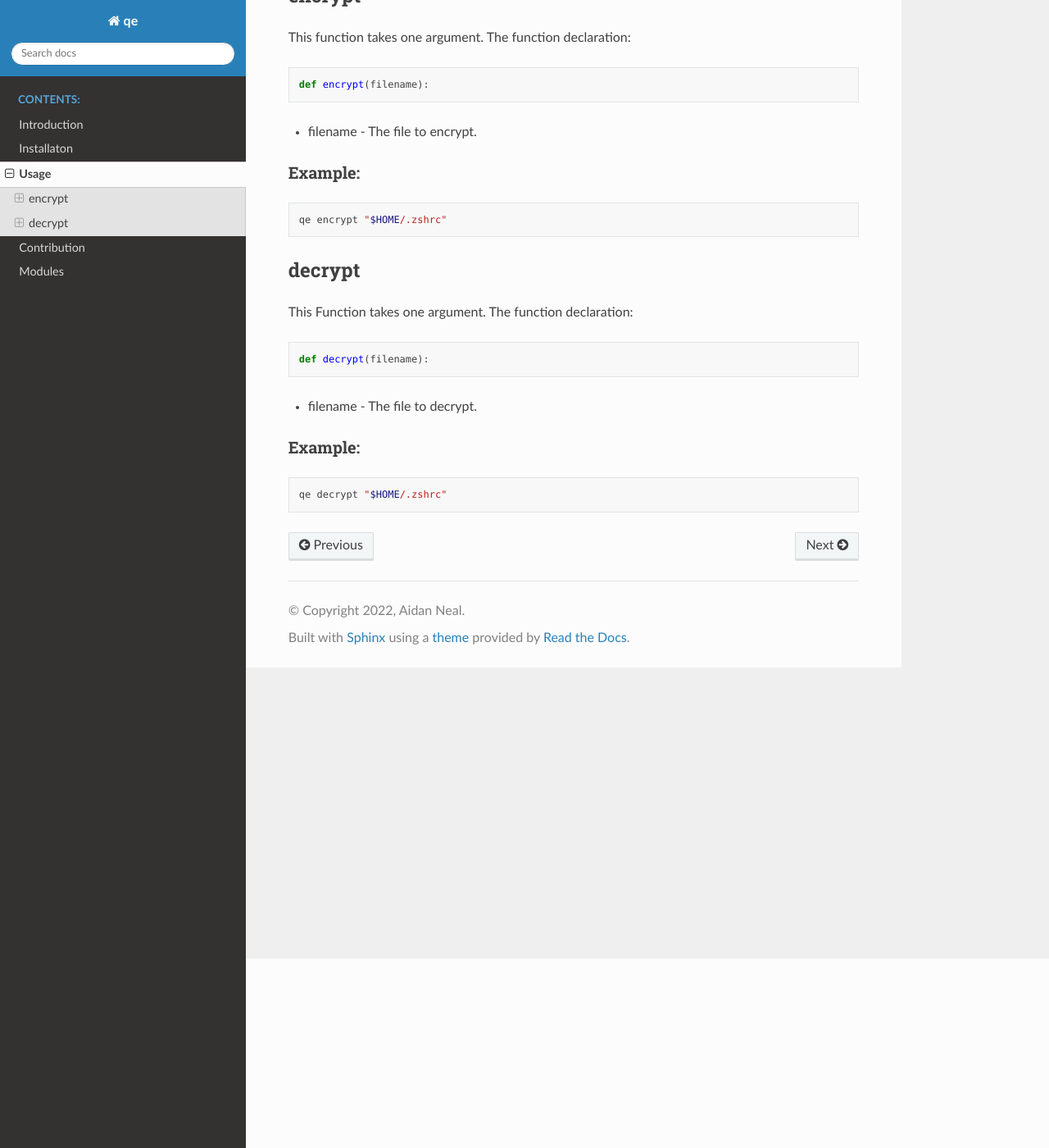
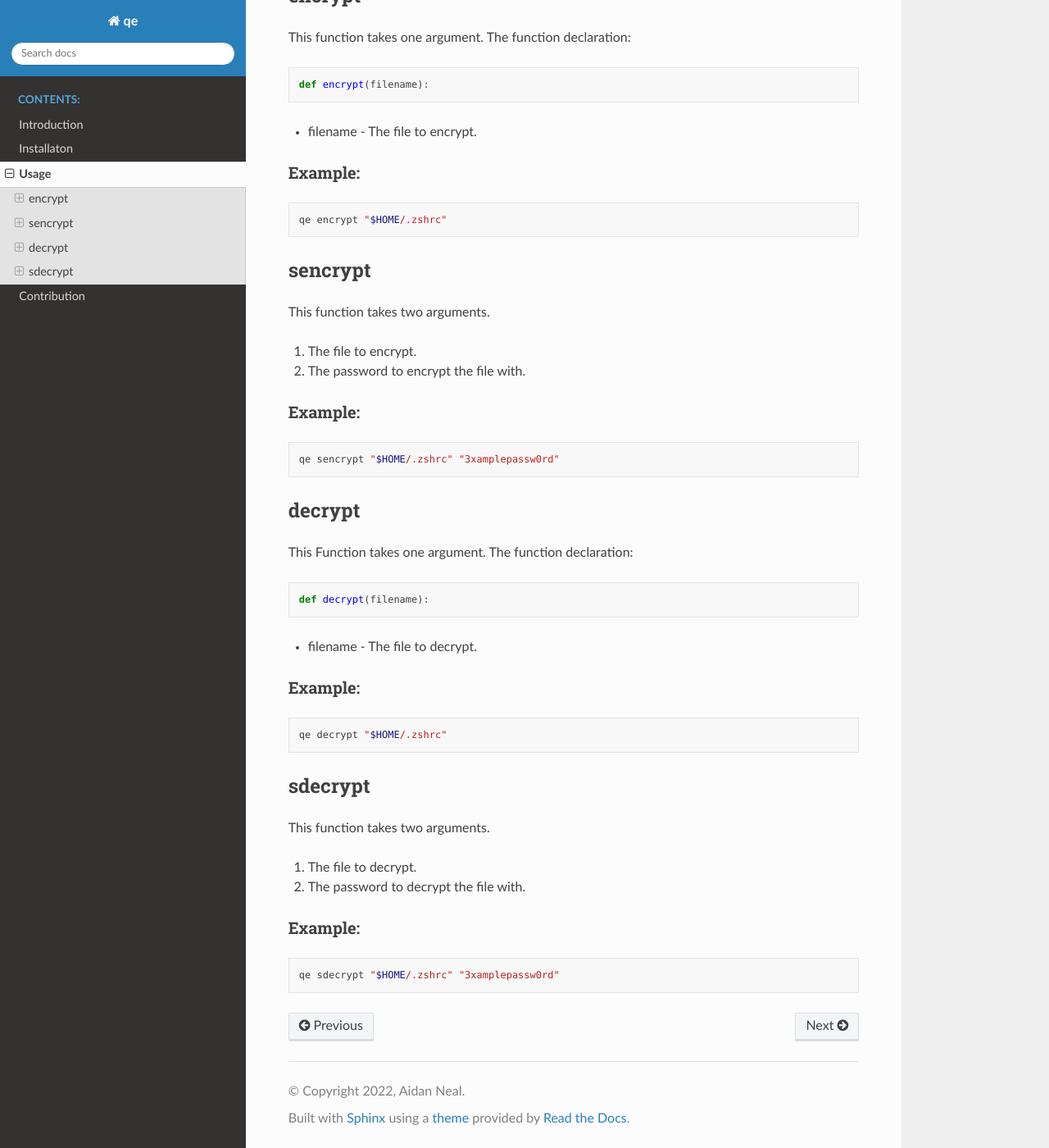
Before and after one commit to El-Wumbus/qe, a Sphinx documentation site: the page built from docs/usage.rst, in a window 1280 px wide and 1400 px high, scrolled down 231 px. Shown: the whole window at 82% size. Built offline with Sphinx 7.4.7 and the Read the Docs theme 2.0.0, drawn with Linux system fonts in a browser that asks for light colours; some of the changed text lies outside the part shown.

Commit message:
add functions to make the program scriptable

```diff
--- a/docs/index.rst
+++ b/docs/index.rst
@@ -14,7 +14,6 @@ qa's documentation!
    installation
    usage
    contribution
-   modules
 
 .. Indices and tables
 .. ==================
--- a/docs/usage.rst
+++ b/docs/usage.rst
@@ -1,7 +1,7 @@
 Usage
 =====
 
-This program has two functions: ``encrypt`` and ``decrypt``.
+This program has four functions: ``encrypt``, ``sencrypt``, ``decrypt``, and ``sdecrypt``.
 
 encrypt
 *******
@@ -22,6 +22,21 @@ Example:
 
    qe encrypt "$HOME/.zshrc"
 
+sencrypt
+********
+
+This function takes two arguments.
+
+1. The file to encrypt.
+2. The password to encrypt the file with.
+
+Example:
+~~~~~~~~
+
+.. code:: bash
+
+   qe sencrypt "$HOME/.zshrc" "3xamplepassw0rd"
+
 decrypt
 *******
 
@@ -40,3 +55,18 @@ Example:
 .. code:: bash
 
    qe decrypt "$HOME/.zshrc"
+
+sdecrypt
+********
+
+This function takes two arguments.
+
+1. The file to decrypt.
+2. The password to decrypt the file with.
+
+Example:
+~~~~~~~~
+
+.. code:: bash
+
+   qe sdecrypt "$HOME/.zshrc" "3xamplepassw0rd"
```
Also changed, not shown: docs/lib.rst (deleted, +0 -7 lines), docs/modules.rst (deleted, +0 -8 lines), docs/qe.rst (deleted, +0 -7 lines), 2 other files.
